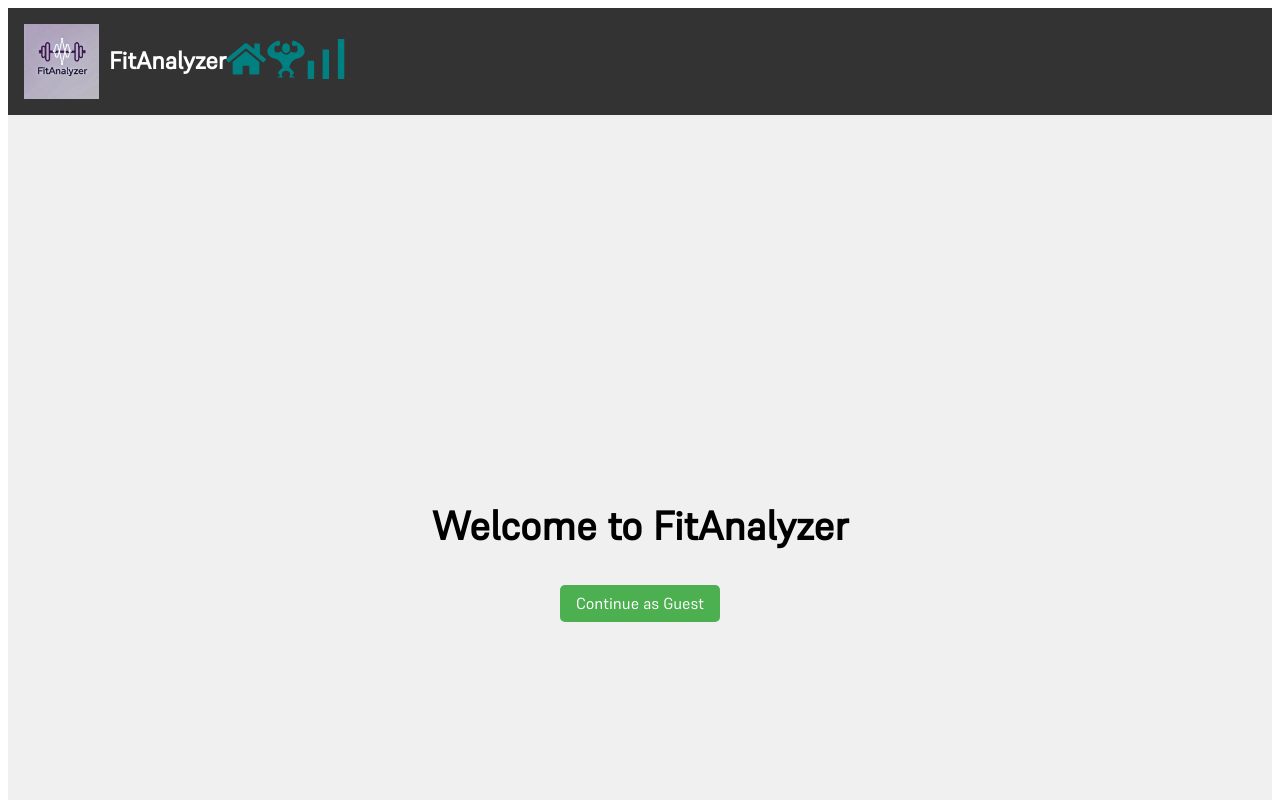
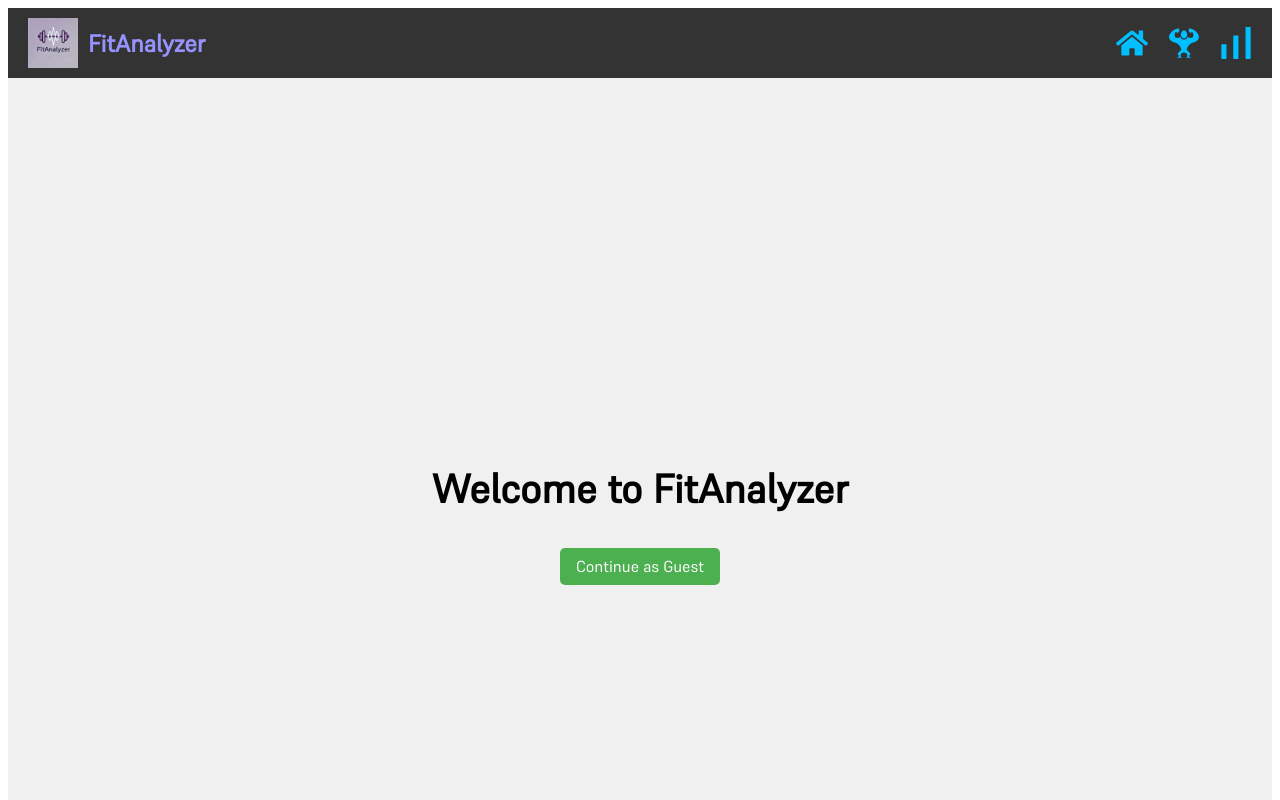
Before and after one commit to Ph1so/FitAnalyzer, a React (Create React App) app: page / in a window 1280 px wide. Shown: the top 800 px of the page. Built offline with nearby package versions, Linux system fonts and the light colour scheme.

Commit message:
landing page commit

```diff
--- a/src/components/Navbar.css
+++ b/src/components/Navbar.css
@@ -1,53 +1,34 @@
 @import url("../fonts.css");
-
 
 .navbar {
     display: flex;
-    font-family: "Supreme", sans-serif;
+    align-items: center;
+    padding: 10px 20px;
     background-color: #333;
-    padding: 1rem;
-    color: white;
-    text-align: center;
-  }
+    color: #fff;
+}
 
-  .navbar-title {
-    margin: 0;
-    margin-top: 20px;
-
-  }
-
-  .navbar-logo {
-    width: 75px;
+.navbar-logo {
+    width: 50px;
     height: auto;
     margin-right: 10px;
+}
 
-  }
+.navbar-title {
+    color: #9692fe;
+    font-family: "Supreme", sans-serif;
+    font-size: 1.5rem;
+    margin: 0;
+    margin-right: auto;
+}
 
-  .icon-home{
-    margin-top: 15px;
-    font-size: 2.5em;
-    color: teal
+.icon-container {
+    display: flex;
+    justify-content: space-between;
+    gap: 20px;
+}
 
-  }
-  .icon-workout{
-    margin-top: 15px;
-    font-size: 2.5em;
-    color: teal
-
-  }
-  .icon-stats{
-    margin-top: 15px;
-    font-size: 2.5em;
-    color: teal
-
-  }
-  .container {
-    text-align: center;
-    display: flex;
-    flex-direction: column;
-    align-items: center;
+.icon {
+    font-size: 2em;
+    color: #00bfff;
 }
-  .icon-container {
-    display: flex;
-    justify-content: space-around;
-}
--- a/src/components/Navbar.js
+++ b/src/components/Navbar.js
@@ -10,16 +10,13 @@ const Navbar = () => {
         <nav className="navbar">
             <img src={logo} alt="FitAnalyzer Logo" className="navbar-logo" />
             <h1 className="navbar-title">FitAnalyzer</h1>
-            <div className="container">
-                <div className="icon-container">
-                    <FaHome className="icon-home" />
-                    <GiMuscleUp className="icon-workout"/>
-                    <SiSimpleanalytics className="icon-stats"/>
-                </div>
+            <div className="icon-container">
+                <FaHome className="icon" />
+                <GiMuscleUp className="icon" />
+                <SiSimpleanalytics className="icon" />
             </div>
         </nav>
     );
-
 };
 
 export default Navbar
```
